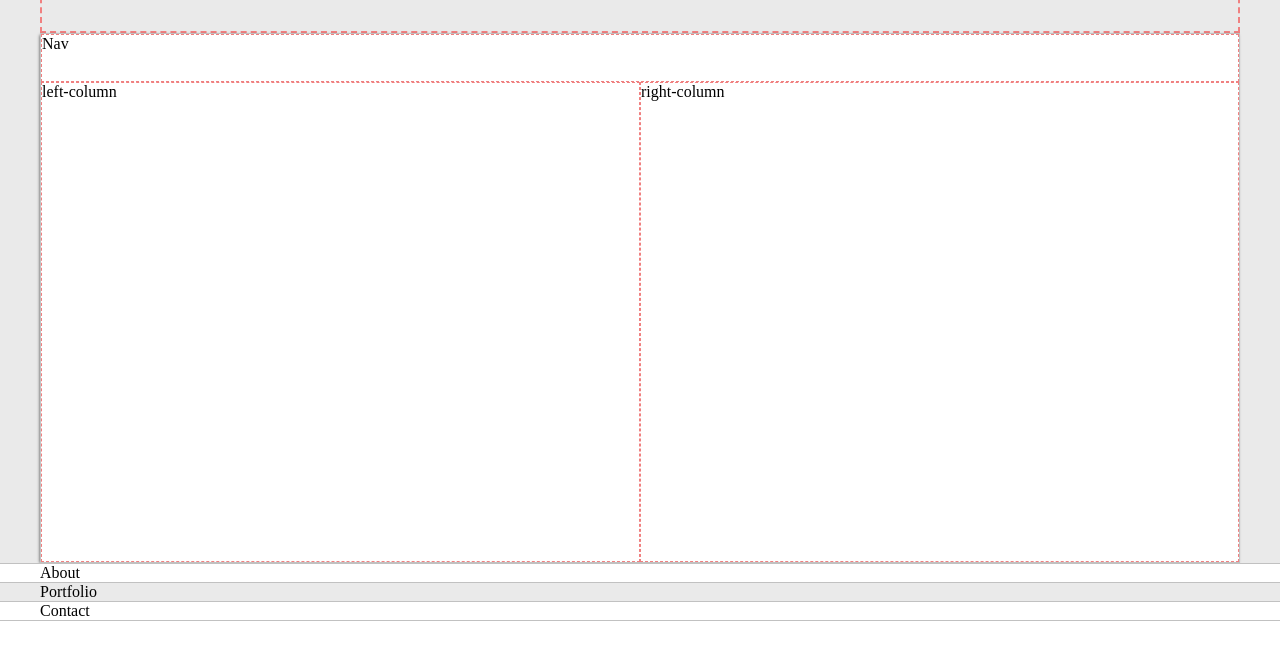
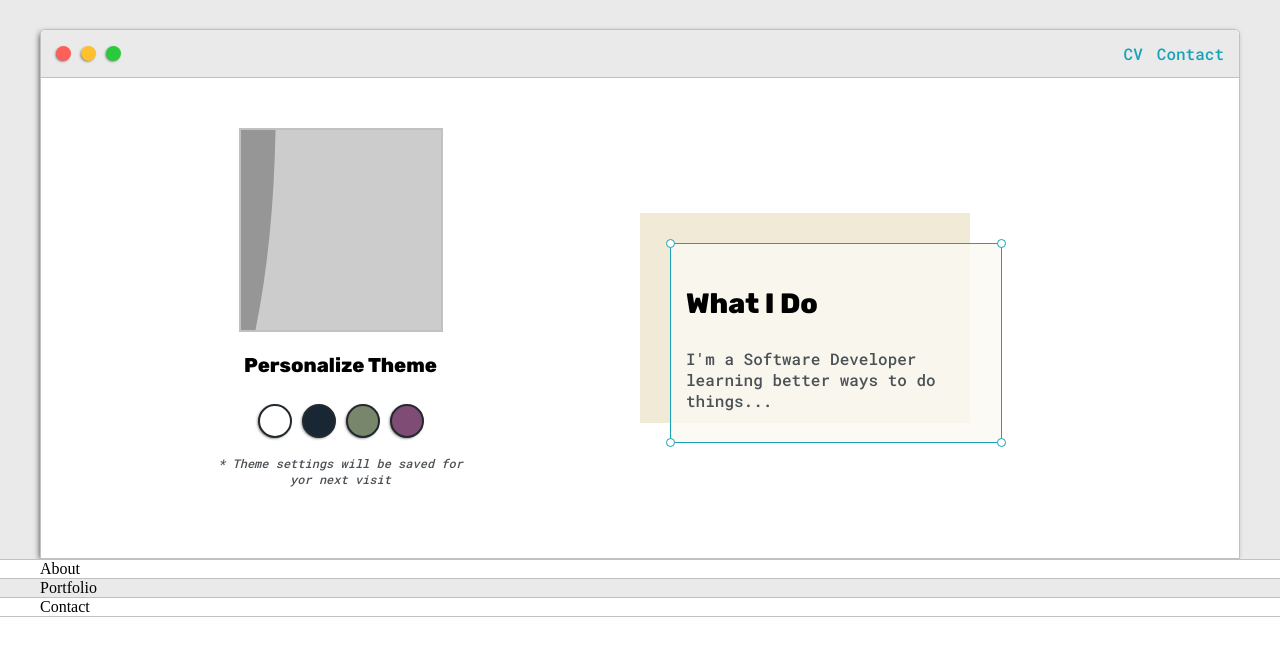
Before and after one commit to nykko7/nykko7.github.io, a plain HTML site: page index.html in a window 1280 px wide. Shown: the part 131-800 px from the top of the page. Drawn offline with Linux system fonts and the light colour scheme; placeholder pictures from the web are drawn by us.

Commit message:
Intro Section

```diff
--- a/default.css
+++ b/default.css
@@ -6,6 +6,10 @@
 
 	--mainText: black;
 	--secondaryText: #4b5156;
+	--themeDotBorder: #24292e;
+
+	--previewBg: rgba(251, 249, 243, 0.8);
+	--previewShadow: #f0ead6;
 }
 
 html,
@@ -81,17 +85,17 @@ a {
 	display: grid;
 	text-align: center;
 	align-content: center;
-	border: 2px dashed lightcoral;
 	min-height: 10em;
 }
 
 .intro-wrapper {
 	background-color: var(--secondaryColor);
 	border: 1px solid var(--borderColor);
+	border-radius: 5px 5px 0 0;
 
-	-webkit-box-shadow: -1px 1px 3px -1px rgba(0, 0, 0, 0.75);
-	-moz-box-shadow: -1px 1px 3px -1px rgba(0, 0, 0, 0.75);
-	box-shadow: -1px 1px 3px -1px rgba(0, 0, 0, 0.75);
+	-webkit-box-shadow: -2px 2px 6px -2px rgba(0, 0, 0, 0.75);
+	-moz-box-shadow: -2px 2px 6px -2px rgba(0, 0, 0, 0.75);
+	box-shadow: -2px 2px 6px -2px rgba(0, 0, 0, 0.75);
 
 	display: grid;
 	grid-template-columns: 1fr 1fr;
@@ -102,16 +106,170 @@ a {
 }
 
 .nav-wrapper {
+	border-radius: 5px 5px 0 0;
 	grid-area: nav-wrapper;
-	border: 1px dashed lightcoral;
+	border-bottom: 1px solid var(--borderColor);
+	display: flex;
+	justify-content: space-between;
+	align-items: center;
+	background-color: var(--mainColor);
 }
+
+#navigation {
+	margin: 0;
+	padding: 10px;
+}
+
+#navigation li {
+	display: inline-block;
+	margin-right: 5px;
+	margin-left: 5px;
+}
+
+.dots-wrapper {
+	display: flex;
+	padding: 10px;
+	justify-content: space-between;
+}
+
+#dot-1 {
+	background-color: #fc6058;
+}
+
+#dot-2 {
+	background-color: #fec02f;
+}
+
+#dot-3 {
+	background-color: #2aca3e;
+}
+
+.browser-dot {
+	background-color: black;
+	height: 15px;
+	width: 15px;
+	border-radius: 50%;
+	margin: 5px;
+	-webkit-box-shadow: -1px 1px 3px -1px rgba(0, 0, 0, 0.75);
+	-moz-box-shadow: -1px 1px 3px -1px rgba(0, 0, 0, 0.75);
+	box-shadow: -1px 1px 3px -1px rgba(0, 0, 0, 0.75);
+}
+
 .left-column {
 	grid-area: left-column;
-	border: 1px dashed lightcoral;
+	padding-top: 50px;
+	padding-bottom: 50px;
 }
+
+#profile_pic {
+	display: block;
+	margin: 0 auto;
+
+	height: 200px;
+	width: 200px;
+	object-fit: cover;
+	border: 2px solid var(--borderColor);
+}
+
+#theme-options-wrapper {
+	display: flex;
+	justify-content: center;
+}
+
+.theme-dot {
+	height: 30px;
+	width: 30px;
+	background-color: white;
+	border-radius: 50%;
+
+	margin: 5px;
+	border: 2px solid var(--themeDotBorder);
+
+	-webkit-box-shadow: -1px 1px 3px -1px rgba(0, 0, 0, 0.75);
+	-moz-box-shadow: -1px 1px 3px -1px rgba(0, 0, 0, 0.75);
+	box-shadow: -1px 1px 3px -1px rgba(0, 0, 0, 0.75);
+
+	cursor: pointer;
+}
+
+.theme-dot:hover {
+	border-width: 5px;
+}
+
+#light-mode {
+	background-color: #fff;
+}
+
+#blue-mode {
+	background-color: #192734;
+}
+
+#green-mode {
+	background-color: #78866b;
+}
+
+#purple-mode {
+	background-color: #7e4c74;
+}
+
+#settings-note {
+	font-size: 12px;
+	font-style: italic;
+	text-align: center;
+}
+
 .right-column {
 	grid-area: right-column;
-	border: 1px dashed lightcoral;
+	display: grid;
+	align-content: center;
+
+	padding-top: 50px;
+	padding-bottom: 50px;
+}
+
+#preview-shadow {
+	background-color: var(--previewShadow);
+	width: 300px;
+	height: 180px;
+	padding-left: 30px;
+	padding-top: 30px;
+}
+
+#preview {
+	width: 300px;
+	border: 1.5px solid #17a2b8;
+	background-color: var(--previewBg);
+	padding: 15px;
+	position: relative;
+}
+
+.corner {
+	width: 7px;
+	height: 7px;
+	border-radius: 50%;
+	border: 1.5px solid #17a2b8;
+	background-color: #fff;
+	position: absolute;
+}
+
+#corner-tl {
+	top: -5px;
+	left: -5px;
+}
+
+#corner-tr {
+	top: -5px;
+	right: -5px;
+}
+
+#corner-br {
+	bottom: -5px;
+	right: -5px;
+}
+
+#corner-bl {
+	bottom: -5px;
+	left: -5px;
 }
 
 @media screen and (max-width: 1200px) {
@@ -119,3 +277,18 @@ a {
 		width: 95%;
 	}
 }
+
+@media screen and (max-width: 800px) {
+	.intro-wrapper {
+		grid-template-columns: 1fr;
+		grid-template-areas:
+			'nav-wrapper'
+			'left-column'
+			'right-column';
+	}
+
+	.right-column {
+		justify-content: center;
+		padding-top: 0;
+	}
+}
--- a/index.html
+++ b/index.html
@@ -17,9 +17,41 @@
 					<h1>Hi, I'm Nicolás</h1>
 				</div>
 				<div class="intro-wrapper">
-					<div class="nav-wrapper">Nav</div>
-					<div class="left-column">left-column</div>
-					<div class="right-column">right-column</div>
+					<div class="nav-wrapper">
+						<div class="dots-wrapper">
+							<div class="browser-dot" id="dot-1"></div>
+							<div class="browser-dot" id="dot-2"></div>
+							<div class="browser-dot" id="dot-3"></div>
+						</div>
+						<ul id="navigation">
+							<li><a href="#">CV</a></li>
+							<li><a href="#">Contact</a></li>
+						</ul>
+					</div>
+					<div class="left-column">
+						<img id="profile_pic" src="https://via.placeholder.com/200/000000/FFFFFF?text=Profile+Picture" alt="Profile Photo" />
+						<h5 style="text-align: center; line-height: 0">Personalize Theme</h5>
+
+						<div id="theme-options-wrapper">
+							<div class="theme-dot" id="light-mode"></div>
+							<div class="theme-dot" id="blue-mode"></div>
+							<div class="theme-dot" id="green-mode"></div>
+							<div class="theme-dot" id="purple-mode"></div>
+						</div>
+						<p id="settings-note">* Theme settings will be saved for <br />yor next visit</p>
+					</div>
+					<div class="right-column">
+						<div id="preview-shadow">
+							<div id="preview">
+								<div class="corner" id="corner-tl"></div>
+								<div class="corner" id="corner-tr"></div>
+								<h3>What I Do</h3>
+								<p>I'm a Software Developer learning better ways to do things...</p>
+								<div class="corner" id="corner-bl"></div>
+								<div class="corner" id="corner-br"></div>
+							</div>
+						</div>
+					</div>
 				</div>
 			</div>
 		</section>
```
